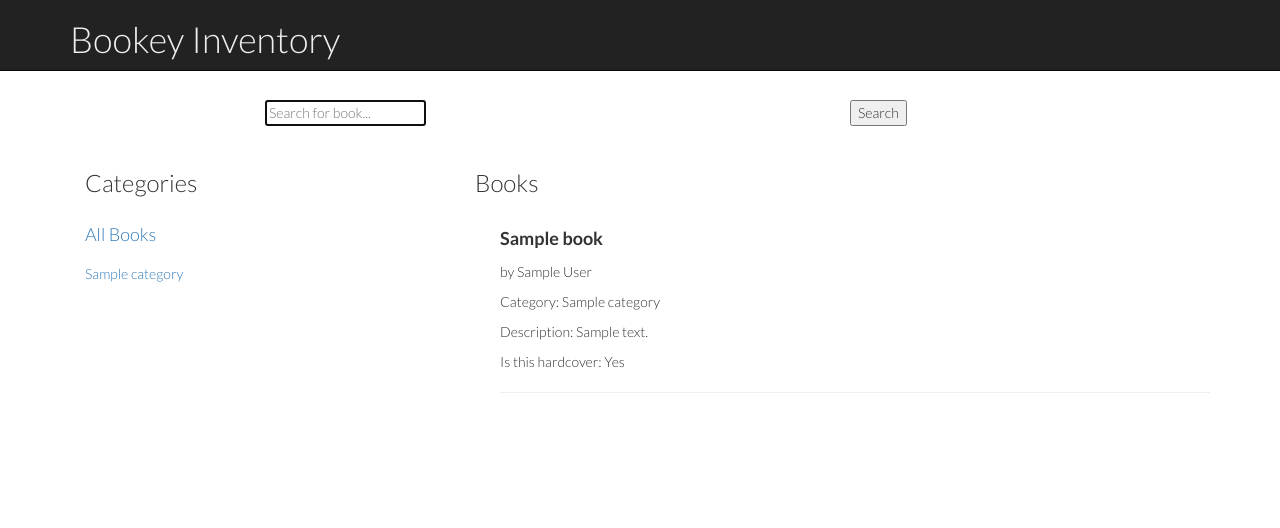
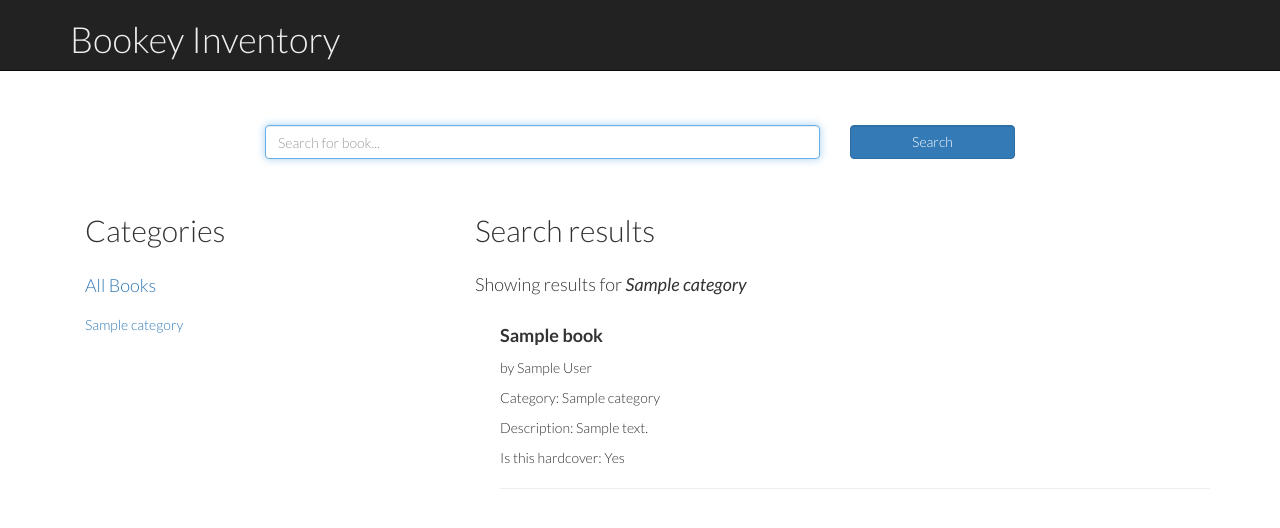
Before and after one commit to andela-calim/bookey, a Django app: page /?c=1 in a window 1280 px wide. Shown: the top 528 px of the page. Run offline with Django 3.2, Linux system fonts and the light colour scheme; tables that the repository leaves empty hold one stand-in row (values such as "Sample post"); some libraries are stand-ins or nearby versions.

Commit message:
Add more styling

```diff
--- a/bookstore/templates/bookstore/home.html
+++ b/bookstore/templates/bookstore/home.html
@@ -8,19 +8,19 @@
                 <div class="col-sm-8 col-sm-offset-2">
                     <div class="row">
                         <div class="col-sm-9">
-                            <input type="text", name="q" placeholder="Search for book..." autofocus>
+                            <input class="form-control" text", name="q" placeholder="Search for book..." autofocus>
                         </div>
                         <div class="col-sm-3">
-                            <button type="submit">Search</button>
+                            <button class="form-control btn-primary" type="submit">Search</button>
                         </div>
                     </div>
                 </div>
             </div>
         </form>
 
-        <div class="row">
+        <div class="row main_content">
             <div class="col-sm-4" data-spy="affix" data-offset-top="1" data-offset-bottom="1" data-offset-left="10">
-                <h3 class="list-group-item">Categories</h3>
+                <h2 class="list-group-item">Categories</h2>
                 <ul class="list-group">
                     <h4 class="list-group-item"><a href="{% url 'bookstore:home' %}">All Books</a></h4>
                     {% for category in categories %}
@@ -32,8 +32,13 @@
             </div>
 
 
-            <div class="col-sm-8">
-                <h3 class="list-group-item main_content">Books</h3>
+            <div class="col-sm-8 pull-right">
+                {% if search_query %}
+                    <h2 class="list-group-item book_content">Search results</h2>
+                    <p class="list-group-item sub-title">Showing results for <span>{{ search_query }}</span></p>
+                {% else %}
+                    <h2 class="list-group-item book_content">Showing All Books</h2>
+                {% endif %}
                 <ul>
                     {% for book in books %}
                         <li>
@@ -46,7 +51,7 @@
                         </li>
                     {% empty %}
                         <li>
-                            <p>No result for {{ search_query }}</p>
+                            <p>No result for {{ search_query }}.</p>
                         </li>
                     {% endfor %}
                 </ul>
--- a/static/css/styles.css
+++ b/static/css/styles.css
@@ -7,11 +7,23 @@ body {
 }
 
 .main {
-    margin-top: 100px;
+    margin-top: 125px;
 }
 
 .main_content {
-    margin-bottom: 20px;
+    margin-top: 25px;
+}
+
+.book_content {
+    margin-bottom: 5px;
+}
+
+.sub-title {
+    font-size: 18px;
+    margin-bottom: 15px;
+}
+.sub-title > span {
+    font-style: italic;
 }
 
 .list-group-item {
--- a/templates/base.html
+++ b/templates/base.html
@@ -2,7 +2,7 @@
 <html>
     <head>
         <title>Bookey Inventory</title>
-        <meta name="viewport" content="width=device-width, height-device-height, initial-scale=1">
+        <meta name="viewport" content="width=device-width, height=device-height, initial-scale=1">
         {% block styles %}
             <link rel="stylesheet" href="https://maxcdn.bootstrapcdn.com/bootstrap/3.3.7/css/bootstrap.min.css"
                   integrity="sha384-BVYiiSIFeK1dGmJRAkycuHAHRg32OmUcww7on3RYdg4Va+PmSTsz/K68vbdEjh4u"
@@ -22,6 +22,8 @@
         {% endblock %}
 
         {% block scripts %}
+            <!-- jQuery (necessary for Bootstrap's JavaScript plugins) -->
+            <script src="https://ajax.googleapis.com/ajax/libs/jquery/1.12.4/jquery.min.js"></script>
             <script src="https://maxcdn.bootstrapcdn.com/bootstrap/3.3.7/js/bootstrap.min.js"
                     integrity="sha384-Tc5IQib027qvyjSMfHjOMaLkfuWVxZxUPnCJA7l2mCWNIpG9mGCD8wGNIcPD7Txa"
                     crossorigin="anonymous"></script>
```
